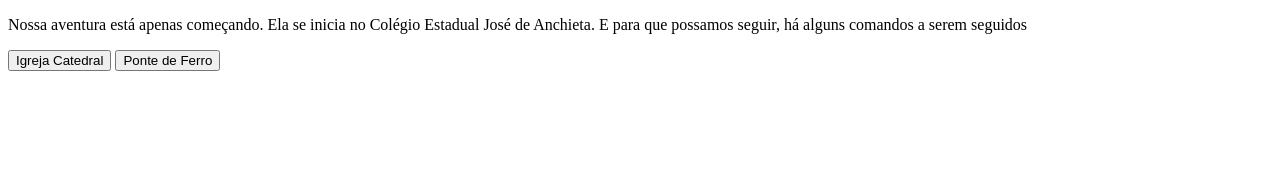
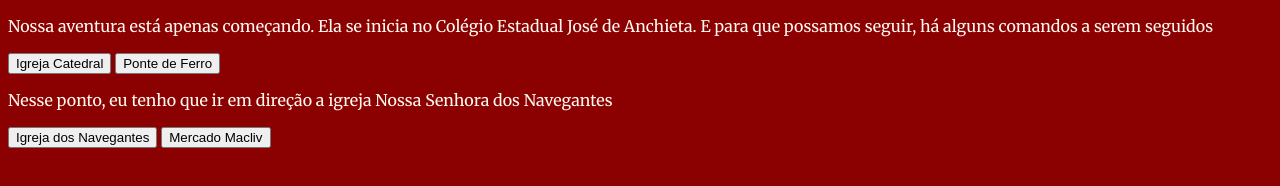
Before and after one commit to gabippachecoo/Aventura, a plain HTML site: page index.html in a window 1280 px wide. Drawn offline with Linux system fonts and the light colour scheme.

Commit message:
fonte externa

```diff
--- a/index.html
+++ b/index.html
@@ -3,6 +3,10 @@
 <head>
     <meta charset="UTF-8">
     <meta name="viewport" content="width=device-width, initial-scale=1.0">
+    <link rel = "stylesheet" href="style.css">
+    <link rel="preconnect" href="https://fonts.googleapis.com">
+    <link rel="preconnect" href="https://fonts.gstatic.com" crossorigin>
+    <link href="https://fonts.googleapis.com/css2?family=Merriweather:ital,opsz,wght@0,18..144,300..900;1,18..144,300..900&display=swap" rel="stylesheet">
     <title>Aventura</title>
 </head>
 <body>
@@ -12,6 +16,12 @@
      <button class="btn-proximo" data-proximo="1">Igreja Catedral</button>
      <button class="btn-proximo" data-proximo="2">Ponte de Ferro</button>
     </div>
+    <div class="passo ativo" id="passo 1">
+        <p>Nesse ponto, eu tenho que ir em direção a igreja Nossa Senhora dos Navegantes</p>
+        <button class="btn-proximo" data-proximo="3">Igreja dos Navegantes</button>
+      <button class="btn-proximo" data-proximo="4">Mercado Macliv</button>
+    </div>
+
  </main>
 
 </body>
--- a/style.css
+++ b/style.css
@@ -0,0 +1,5 @@
+body {
+    background-color: darkred;
+    color:floralwhite;
+    font-family: "Merriweather", serif;
+}
```
